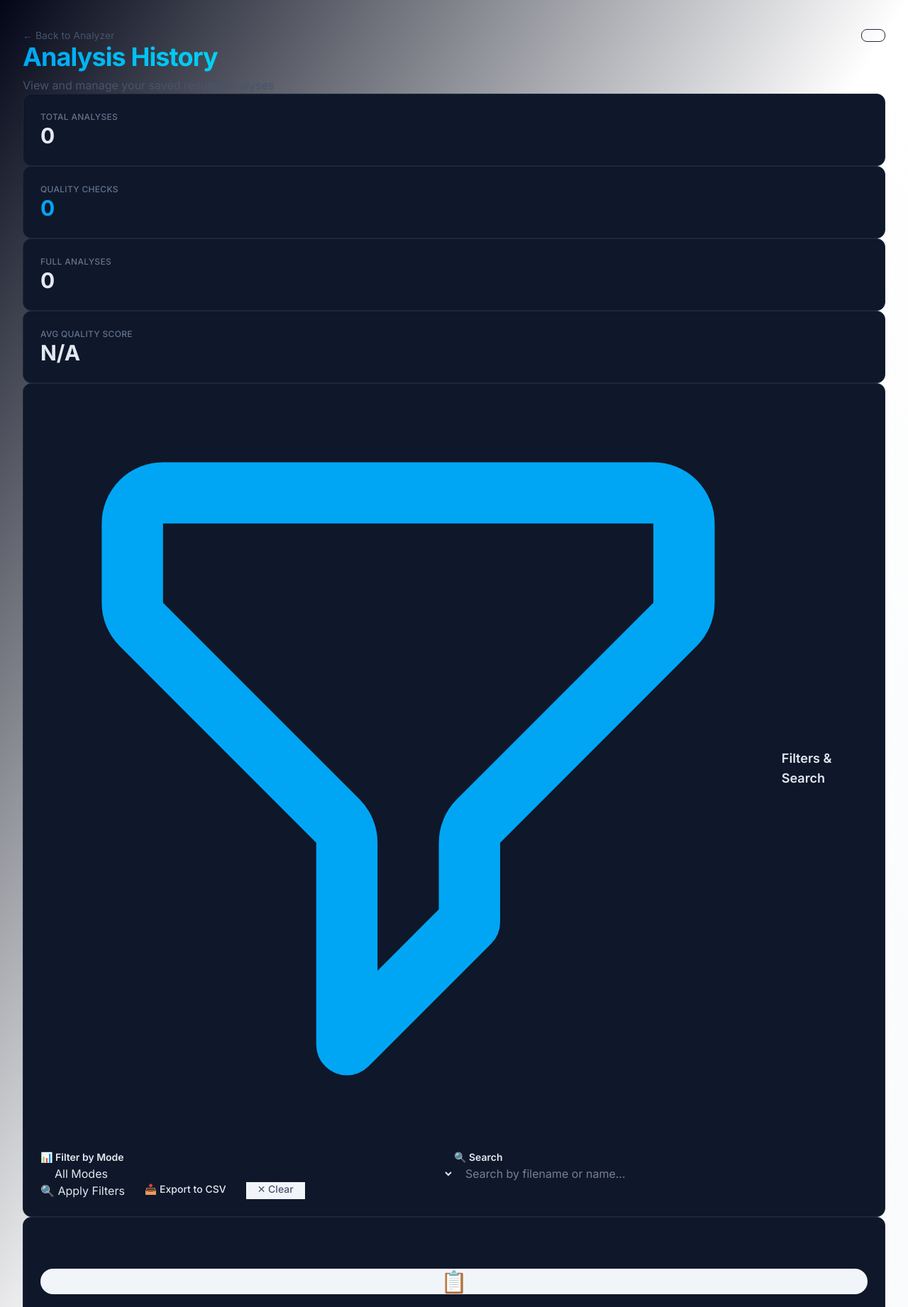
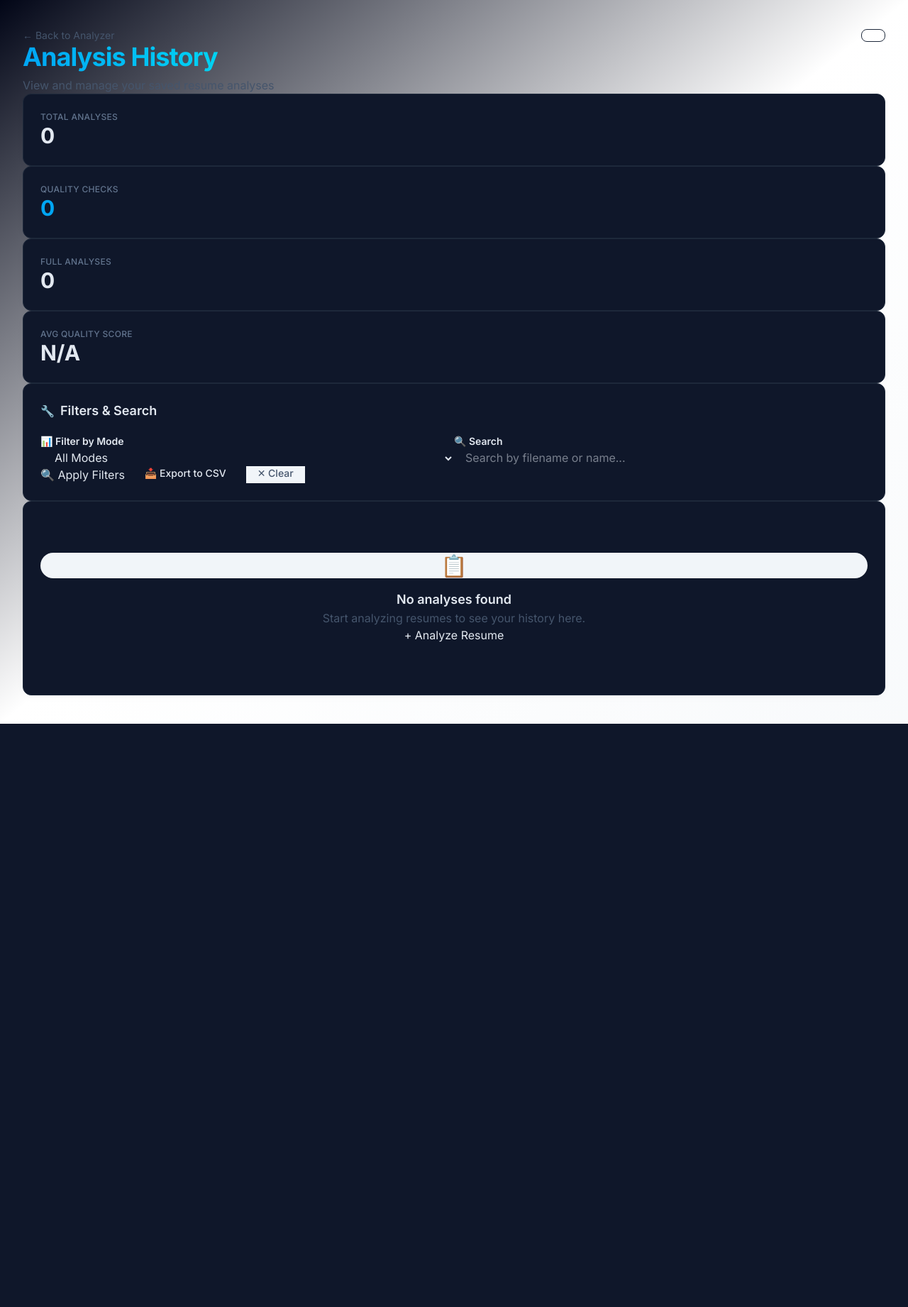
Before and after one commit to modakPrince/nlp_resume_analyzer, a Flask app: page /history in a window 1280 px wide. Shown: the top 1842 px of the page at 71% size. After the commit the page ends 1020 px from the top, so only its background shows below. Run offline with Flask 3, Linux system fonts and the light colour scheme.

Commit message:
Fix giant SVG filter icon on History page
- Replace problematic SVG funnel icon with emoji (🔧)
- Prevents SVG rendering issue that created huge icon
- Maintains visual consistency with other pages

```diff
--- a/src/web_app/templates/history.html
+++ b/src/web_app/templates/history.html
@@ -67,9 +67,7 @@
         <!-- Filters and Search -->
         <div class="card-tw mb-6 fade-in border-2 border-sky-500/20 dark:border-sky-400/20" style="animation-delay: 0.2s;">
             <div class="flex items-center gap-2 mb-4">
-                <svg class="w-5 h-5 text-sky-500 dark:text-sky-400" fill="none" stroke="currentColor" viewBox="0 0 24 24">
-                    <path stroke-linecap="round" stroke-linejoin="round" stroke-width="2" d="M3 4a1 1 0 011-1h16a1 1 0 011 1v2.586a1 1 0 01-.293.707l-6.414 6.414a1 1 0 00-.293.707V17l-4 4v-6.586a1 1 0 00-.293-.707L3.293 7.293A1 1 0 013 6.586V4z"/>
-                </svg>
+                <span class="text-xl">🔧</span>
                 <h2 class="text-lg font-semibold text-slate-900 dark:text-white">Filters & Search</h2>
             </div>
 
```
